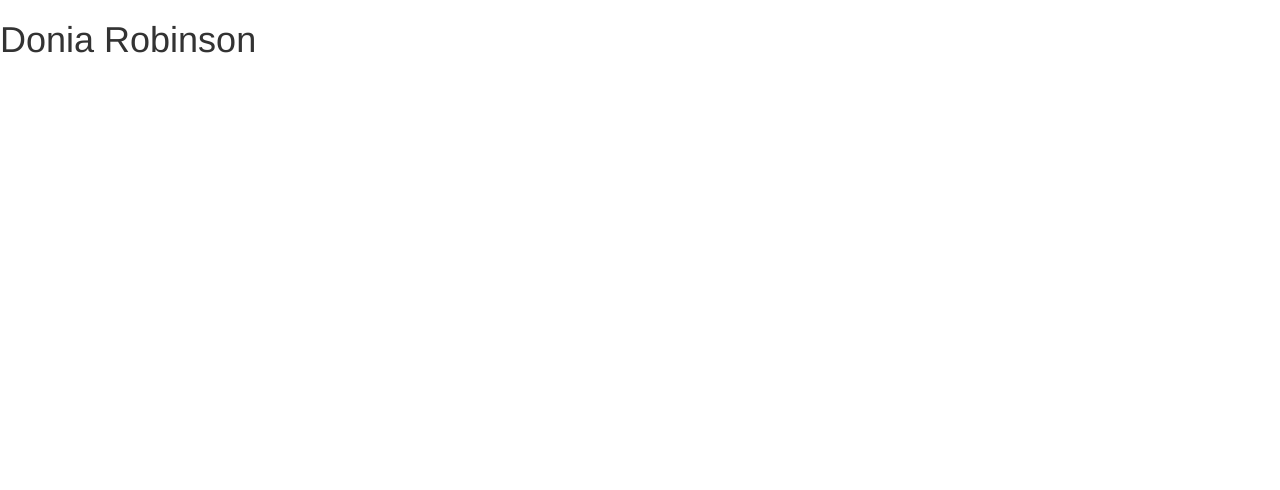
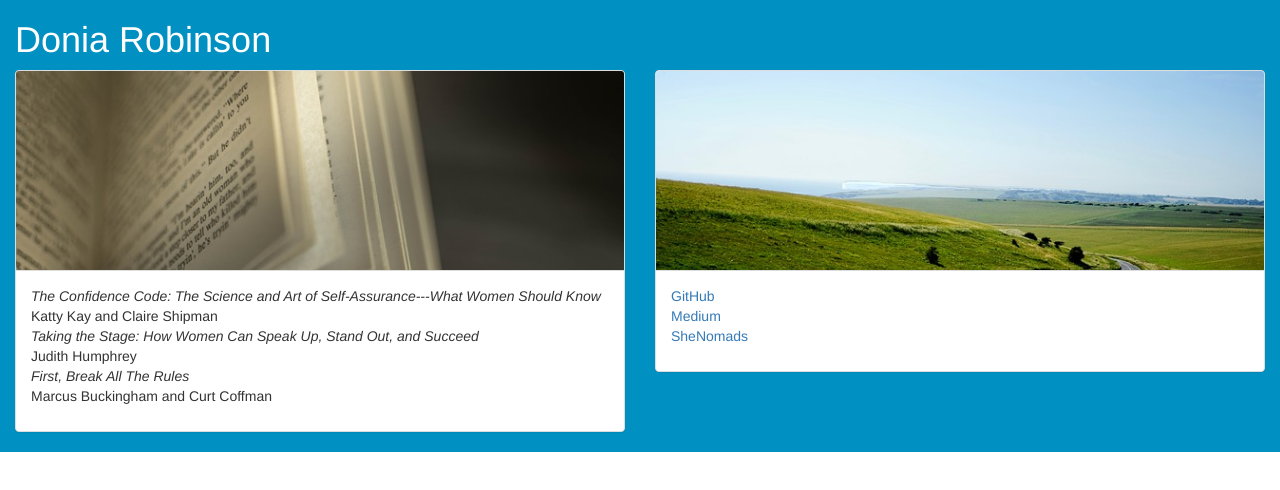
Before and after one commit to doniarobinson/doniarobinson.github.io, a plain HTML site: page index.html in a window 1280 px wide. Drawn offline with nearby package versions, Linux system fonts and the light colour scheme.

Commit message:
Changes to Bootstrap layout

```diff
--- a/css/custom.css
+++ b/css/custom.css
@@ -0,0 +1,23 @@
+.container, .container-fluid {
+  /*background: url('../images/clouds.jpg');*/
+  background-color: #0090c1;
+}
+
+h1 {
+  color: white;
+}
+
+.panel-heading {
+/*  padding: 0;*/
+  height:200px;
+}
+
+.books-heading {
+  background: url('../images/books.jpg');
+  background-size: cover;
+}
+
+.findme-heading {
+  background: url('../images/findme.jpg');
+  background-size: cover;
+}
--- a/index.html
+++ b/index.html
@@ -9,6 +9,9 @@
 
         <!-- Bootstrap -->
         <link href="css/bootstrap.min.css" rel="stylesheet">
+        <link href="css/custom.css" rel="stylesheet">
+
+        <link rel="shortcut icon" href="./images/favicon.ico" />
 
         <!-- HTML5 shim and Respond.js for IE8 support of HTML5 elements and media queries -->
         <!-- WARNING: Respond.js doesn't work if you view the page via file:// -->
@@ -18,11 +21,64 @@
         <![endif]-->
     </head>
     <body>
+
+        <div class="container-fluid">
+
+            <div class="row">
+
+                <div class="col-xs-12">
                     <h1>Donia Robinson</h1>
+                </div>
+
+                <div class="col-xs-6">
+                    <div class="panel panel-default">
+                        <div class="panel-heading books-heading">
+                            <!--<h3 class="panel-title">Books I Recommend</h3>-->
+                        </div>
+                        <div class="panel-body">
+                            <ul class="list-unstyled">
+                                <li><em>The Confidence Code: The Science and Art of Self-Assurance---What Women Should Know</em><br>
+                                Katty Kay and Claire Shipman</li>
+
+                                <li><em>Taking the Stage: How Women Can Speak Up, Stand Out, and Succeed</em><br>
+                                Judith Humphrey</li>
+
+                                <li><em>First, Break All The Rules</em><br>
+                                Marcus Buckingham and Curt Coffman</li>
+                            </ul>
+                        </div>
+                    </div>
+                </div>
+
+                <div class="col-xs-6">
+                    <div class="panel panel-default">
+                        <div class="panel-heading findme-heading">
+
+                        </div>
+                    <div class="panel-body">
+                        <ul class="list-unstyled">
+                            <li>
+                            <a href="https://github.com/doniarobinson" target="blank">GitHub</a>
+                          </li>
+                          <li>
+                            <a href="https://medium.com/@doniarobinson" target="blank">Medium</a>
+                          </li>
+                          <li>
+                            <a href="https://shenomads.com/book-club/" target="blank">SheNomads</a>
+                          </li>
+                        </ul>
+                      </div>
+                    </div>
+                </div>
+            </div>
+
+
+        </div>
+
 
         <!-- jQuery (necessary for Bootstrap's JavaScript plugins) -->
         <script src="https://ajax.googleapis.com/ajax/libs/jquery/1.12.4/jquery.min.js"></script>
-    <!-- Include all compiled plugins (below), or include individual files as needed -->
+        <!-- Include all compiled plugins -->
         <script src="js/bootstrap.min.js"></script>
 
         <script>
```
Also changed, not shown: 1 other file. Lines whose indentation alone changed are shown as unchanged.
